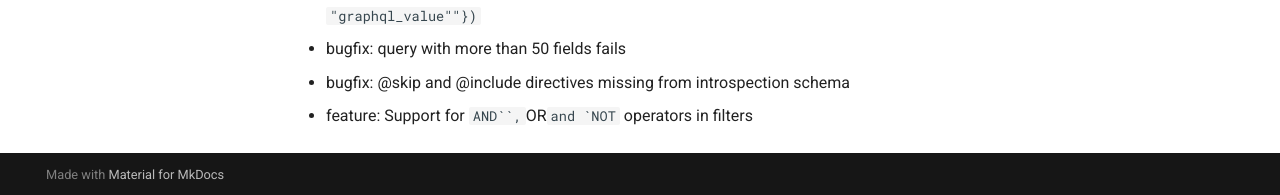
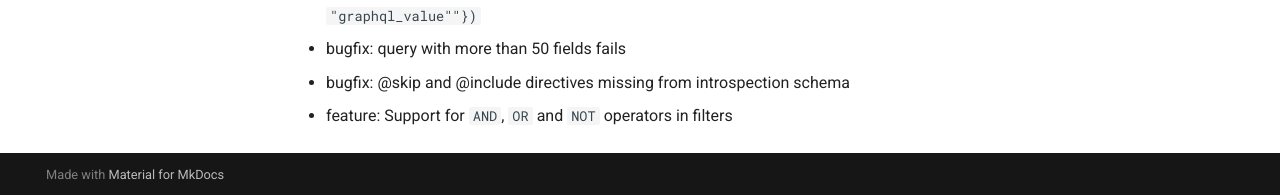
Before and after one commit to supabase/pg_graphql, an MkDocs documentation site: the page built from docs/changelog.md, in a window 1280 px wide and 900 px high, scrolled down 921 px. Shown: the part 702-897 px from the top of the window. Built offline with MkDocs 1.6.1 and Material for MkDocs 9.7.7, drawn with Linux system fonts in a browser that asks for light colours; comment, search, counter and statistics services are not loaded.

Commit message:
remove extra ticks

```diff
--- a/docs/changelog.md
+++ b/docs/changelog.md
@@ -39,4 +39,4 @@
 - rename enum variants with comment directive `@graphql({"mappings": "sql-value": "graphql_value""})`
 - bugfix: query with more than 50 fields fails
 - bugfix: @skip and @include directives missing from introspection schema
-- feature: Support for `AND``, `OR`` and `NOT`` operators in filters
+- feature: Support for `AND`, `OR` and `NOT` operators in filters
```
